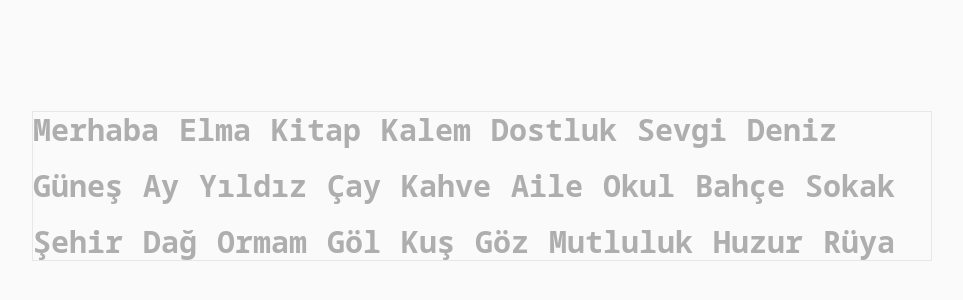
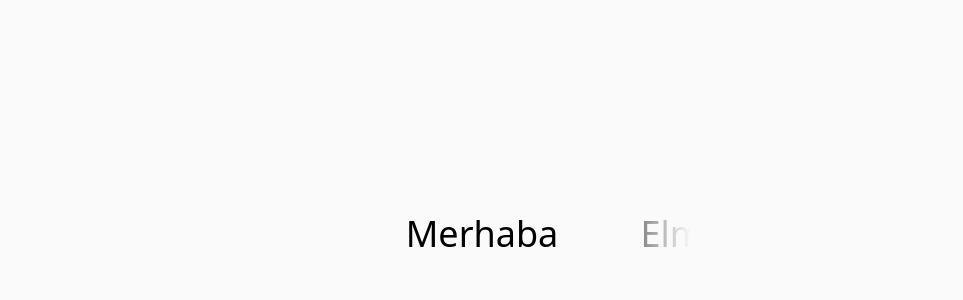
Before and after one commit to serkan-bayram/type-race-frontend, a React (Vite) app: page / in a window 1280 px wide. Shown: the part 166-466 px from the top of the page, without its empty margins (158-1121 px from the left). Built offline with nearby package versions, Linux system fonts and the light colour scheme.

Commit message:
Update word container styles

```diff
--- a/src/App.tsx
+++ b/src/App.tsx
@@ -36,18 +36,16 @@ export default function App() {
 
   return (
     <div className="w-full min-h-[100dvh] bg-background flex items-center justify-center">
-      <div className="w-[900px] mb-24 h-[150px] flex flex-wrap overflow-y-hidden gap-5 border text-3xl font-custom-noto  font-semibold">
-        {words.map((word, index) => {
-          const letters = word.split("");
-
-          return (
-            <div className="text-black/30 flex" key={index}>
-              {letters.map((letter, index) => (
-                <div className={index === 0 ? "capitalize" : ""}>{letter}</div>
-              ))}
+      <div className="flex w-[40%] h-16  overflow-x-hidden">
+        <div className="flex-1 h-full bg-gradient-to-r from-background from-30%"></div>
+        <div className="w-[200px] flex items-center">
+          {words.map((word) => (
+            <div className="flex-shrink-0 text-4xl capitalize w-[200px] text-center">
+              {word}
             </div>
-          );
-        })}
+          ))}
+        </div>
+        <div className="flex-1 h-full bg-gradient-to-l from-background from-30%"></div>
       </div>
     </div>
   );
```
